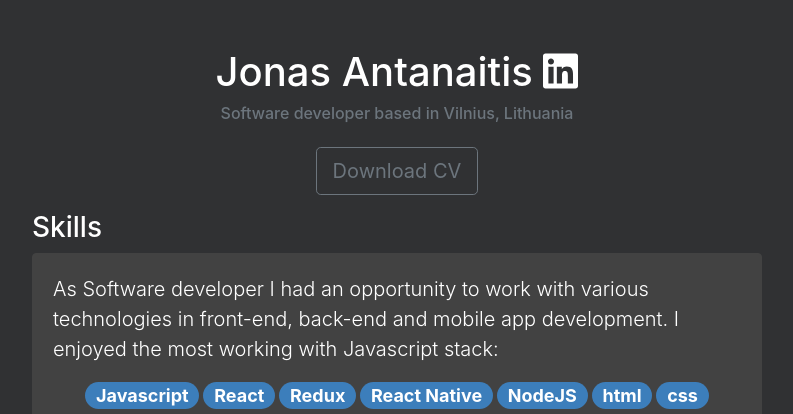
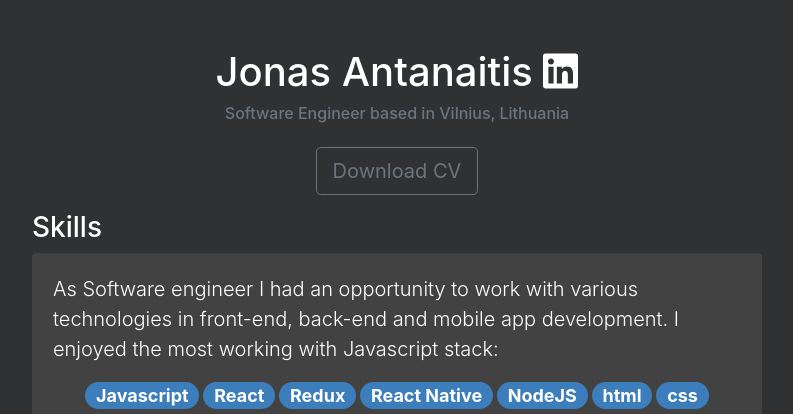
Before and after one commit to MrJonas/mrjonas-info, a React (Create React App) app: page / in a window 1280 px wide. Shown: the top 414 px of the page, without its empty margins (243-1036 px from the left). Built offline with nearby package versions, Linux system fonts and the light colour scheme.

Commit message:
fixing job title

```diff
--- a/src/texts.js
+++ b/src/texts.js
@@ -1,7 +1,7 @@
 export const texts = {
     main: {
         title: 'Jonas Antanaitis',
-        subtitle: 'Software developer based in Vilnius, Lithuania',
+        subtitle: 'Software Engineer based in Vilnius, Lithuania',
         linkedin_link: 'https://www.linkedin.com/in/mrjonas/',
         resume: {
             button_text: 'Download CV',
@@ -10,7 +10,7 @@ export const texts = {
     },
     skills: {
         title: 'Skills',
-        paragraph_1: 'As Software developer I had an opportunity to work with various technologies in front-end, back-end and mobile app development. I enjoyed the most working with Javascript stack:',
+        paragraph_1: 'As Software engineer I had an opportunity to work with various technologies in front-end, back-end and mobile app development. I enjoyed the most working with Javascript stack:',
         main: ['Javascript', 'React', 'Redux', 'React Native', 'NodeJS', 'html', 'css'],
         paragraph_2: 'Also I have experience working with:',
         other: ['Angular', 'Android', 'C#', 'Java', 'SQL', 'Oracle PL/SQL'],
```
